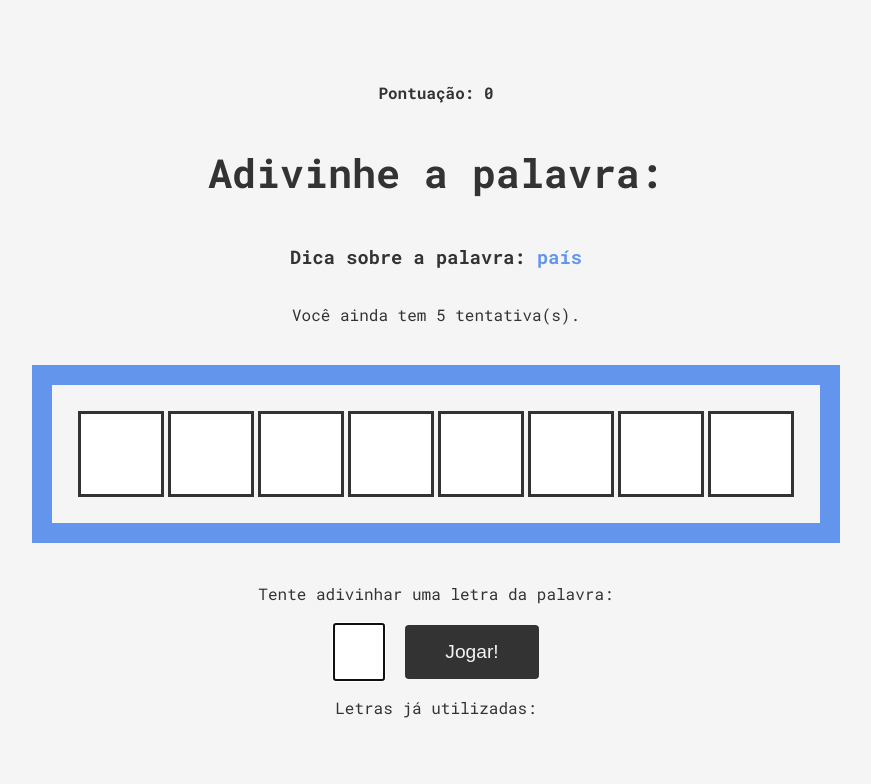
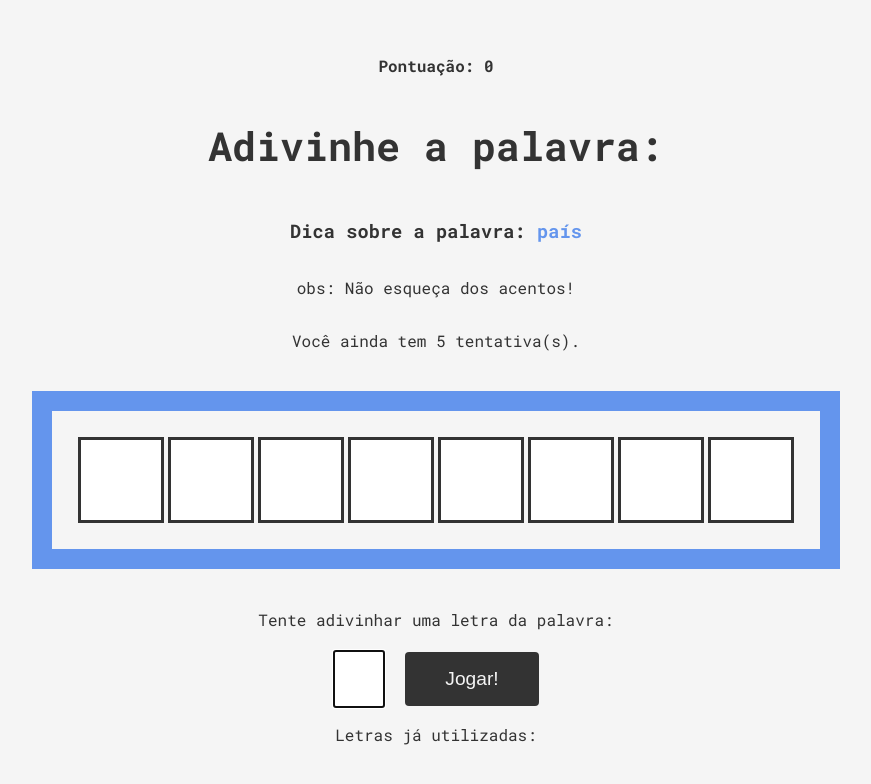
Before and after one commit to alexandreSouza31/hit_the_word, a React (Vite) app: page / in a window 1280 px wide. Both pictures are taken after a click on the button "Começar jogo". Shown: the top 784 px of the page, without its empty margins (204-1075 px from the left). Built offline with nearby package versions, Linux system fonts and the light colour scheme.

Commit message:
will add note message

```diff
--- a/src/components/Game.jsx
+++ b/src/components/Game.jsx
@@ -23,6 +23,7 @@ const Game = ({ verifyLetter, pickedWord, pickedCategory, letters, guessedLetter
             <h3 className="tip">
                 Dica sobre a palavra: <span>{pickedCategory}</span>
             </h3>
+            <p className="obs">obs: Não esqueça dos acentos!</p>
             <p>Você ainda tem {guesses} tentativa(s).</p>
             <div className="word_container">
                 {letters.map((letter, i) => (
```
